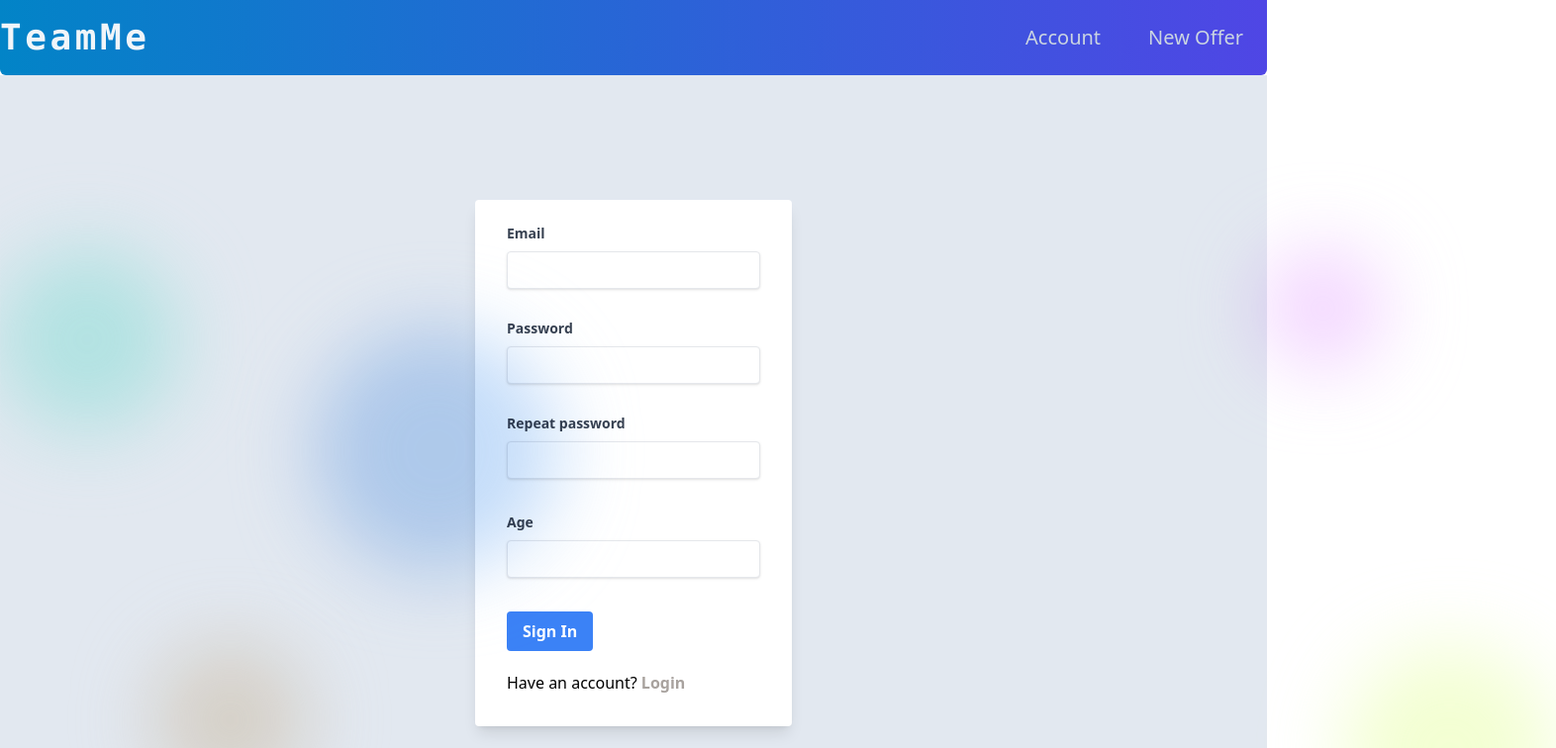
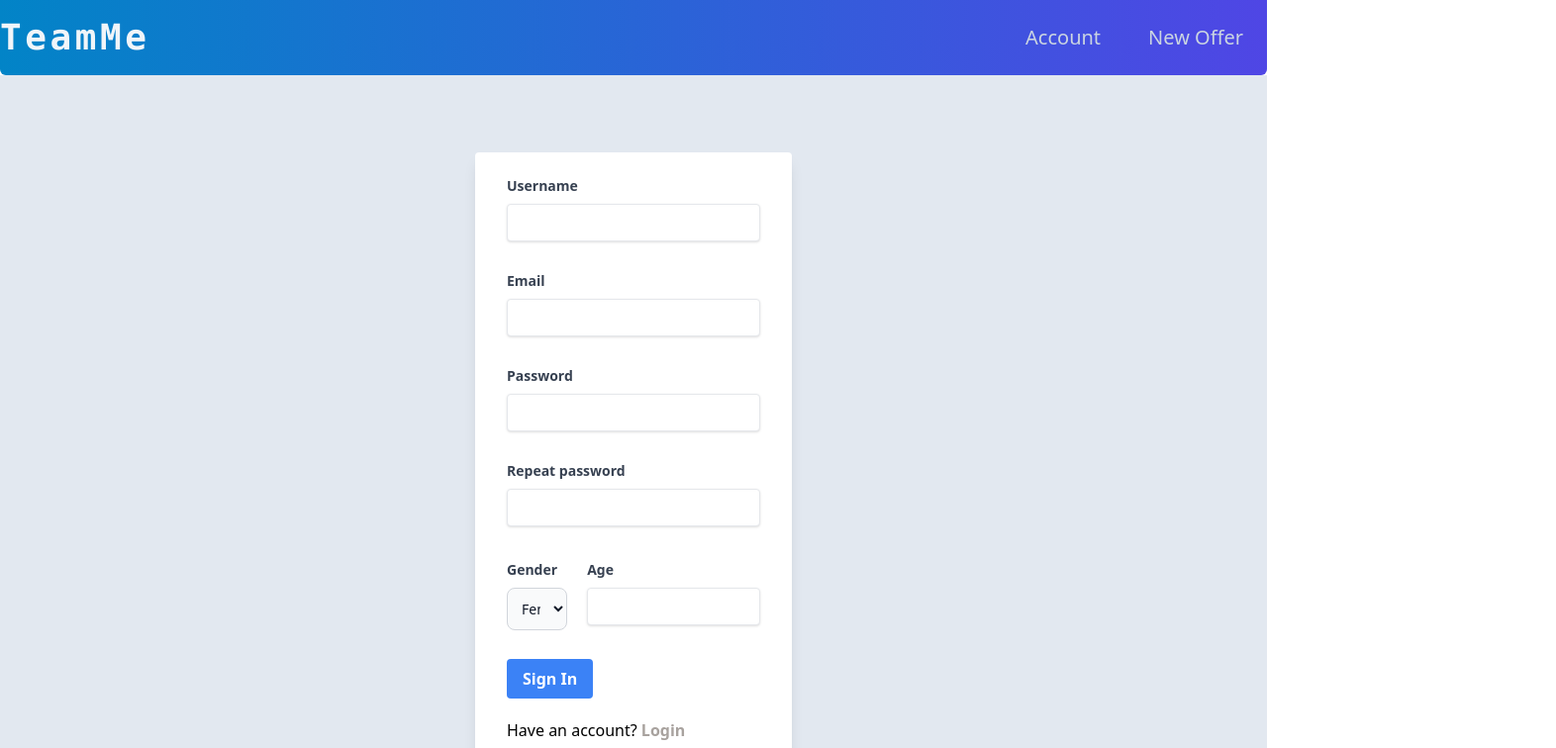
Before and after one commit to olo75jg21/teamMe, a React (Create React App) app in the folder client/: page /register in a window 1280 px wide. Shown: the top 756 px of the page at 99% size, 1572 px wide, since content can reach past the window. Built offline with nearby package versions, Linux system fonts and the light colour scheme.

Commit message:
add fields to register form

```diff
--- a/client/src/components/login/LoginPage.tsx
+++ b/client/src/components/login/LoginPage.tsx
@@ -6,7 +6,7 @@ const LoginPage = (): JSX.Element => {
     <div>
       <div className='bg-slate-200 flex h-screen'>
         <div className='m-auto'>
-          <BackgroundBlobs />
+          {/* <BackgroundBlobs /> */}
           <LoginForm />
         </div>
       </div>
--- a/client/src/components/register/RegisterForm.tsx
+++ b/client/src/components/register/RegisterForm.tsx
@@ -6,16 +6,21 @@ import { useForm, SubmitHandler } from "react-hook-form";
 import axios from 'axios';
 
 type FormValues = {
+  username: string;
   email: string;
   password: string;
   repeatPassword: string;
   age: number;
+  gender: string;
 };
 
 const registrationSchema = yup.object({
+  username: yup.string().min(6, 'At least 6 characters long').max(14, 'Max length is 14').required('Username is required'),
   email: yup.string().email('Provide a valid email').required('Email is required'),
   password: yup.string().min(8, 'At least 8 characters long').max(64, 'Max length is 64'),
-  repeatPassword: yup.string().oneOf([yup.ref('password'), null], 'Passwords aren\'t the same')
+  repeatPassword: yup.string().oneOf([yup.ref('password'), null], 'Passwords aren\'t the same'),
+  age: yup.string().min(16, 'You need to be at least 16').max(120, 'I dont think so').required('Age is required'),
+  gender: yup.string()
 });
 
 const RegisterForm = (): JSX.Element => {
@@ -41,6 +46,15 @@ const RegisterForm = (): JSX.Element => {
   return (
     <div className='w-80 max-w-xs'>
       <form className='bg-white shadow-lg rounded px-8 pt-6 pb-8 mb-4' onSubmit={handleSubmit(onSubmit)}>
+        <div className='mb-4 h-20'>
+          <label className='block text-gray-700 text-sm font-bold mb-2'>Username</label>
+          <input
+            className='shadow appearance-none border rounded w-full py-2 px-3 text-gray-700 leading-tight focus:outline-none focus:shadow-outline'
+            {...register("username")}
+          />
+          {errors.username?.message && <span className='text-red-600'>{errors.username?.message}</span>}
+        </div>
+
         <div className='mb-4 h-20'>
           <label className='block text-gray-700 text-sm font-bold mb-2'>Email</label>
           <input
@@ -70,17 +84,34 @@ const RegisterForm = (): JSX.Element => {
           {errors.repeatPassword?.message && <span className='text-red-600'>{errors.repeatPassword?.message}</span>}
         </div>
 
-        <div className='mb-5 h-20'>
-          <label className='block text-gray-700 text-sm font-bold mb-2'>Age</label>
-          <input
+        <div className='flex justify-between'>
+          <div className='mb-5 h-20 mr-5'>
+            <label className='block text-gray-700 text-sm font-bold mb-2'>Gender</label>
+            <select {...register('gender')} className="bg-gray-50 border border-gray-300 text-gray-900 text-sm rounded-lg focus:ring-blue-500 focus:border-blue-500 block w-full p-2.5">
+              <option value="female">Female</option>
+              <option value="male">Male</option>
+            </select>
+            {/* <input
+              className='shadow appearance-none border rounded w-full py-2 px-3 text-gray-700 leading-tight focus:outline-none focus:shadow-outline'
+              type='number'
+              {...register("gender")}
+            /> */}
+            {errors.gender?.message && <span className='text-red-600'>{errors.gender?.message}</span>}
+          </div>
+
+          <div className='mb-5 h-20'>
+            <label className='block text-gray-700 text-sm font-bold mb-2'>Age</label>
+            <input
               className='shadow appearance-none border rounded w-full py-2 px-3 text-gray-700 leading-tight focus:outline-none focus:shadow-outline'
               type='number'
               {...register("age")}
-          />
-          {/*{errors.repeatPassword?.message && <span className='text-red-600'>{errors.repeatPassword?.message}</span>}*/}
+            />
+            {errors.age?.message && <span className='text-red-600'>{errors.age?.message}</span>}
+          </div>
+
         </div>
 
-        <input type="submit" value='Sign In' className='bg-blue-500 cursor-pointer hover:bg-blue-700 text-white font-bold py-2 px-4 rounded focus:outline-none focus:shadow-outline" type="button' />
+        <input type="submit" value='Sign In' defaultValue='1' className='bg-blue-500 cursor-pointer hover:bg-blue-700 text-white font-bold py-2 px-4 rounded focus:outline-none focus:shadow-outline" type="button' />
 
         <div className='flex mt-5'>
           <p>Have an account?&nbsp;</p>
--- a/client/src/components/register/RegisterPage.tsx
+++ b/client/src/components/register/RegisterPage.tsx
@@ -5,7 +5,7 @@ const RegisterPage = (): JSX.Element => {
   return (
     <div className='bg-slate-200 flex h-screen'>
       <div className='m-auto'>
-        <BackgroundBlobs />
+        {/* <BackgroundBlobs /> */}
         <RegisterForm />
       </div>
     </div>
```
